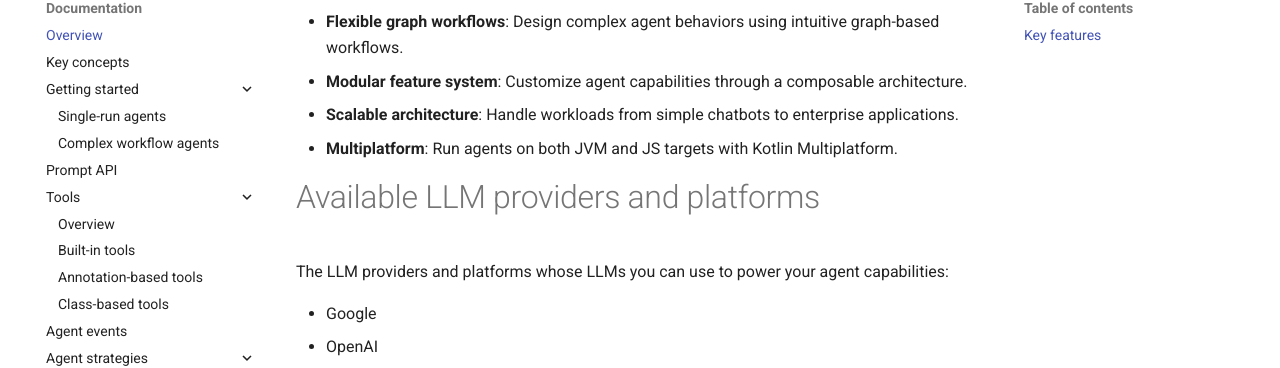
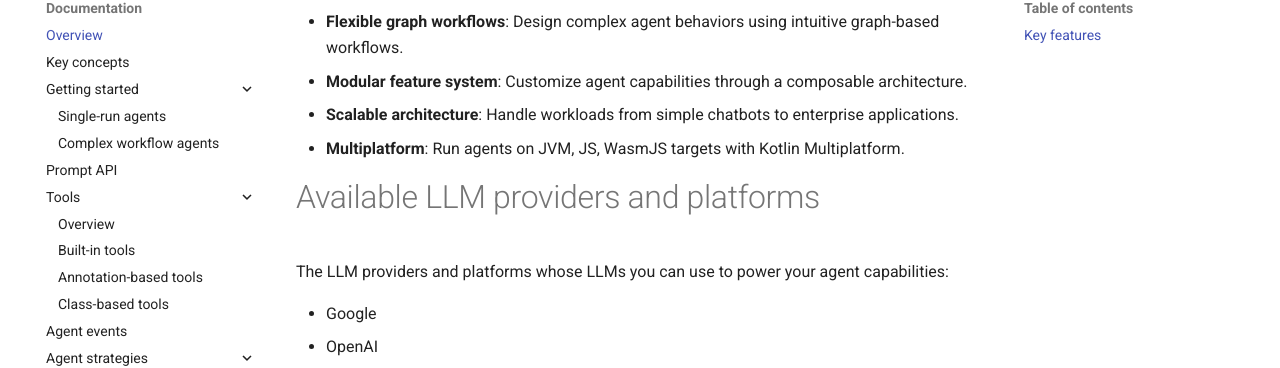
Before and after one commit to JetBrains/koog-docs, an MkDocs documentation site: the page built from docs/index.md, in a window 1280 px wide and 900 px high, scrolled down 956 px. Shown: the part 121-489 px from the top of the window. Built offline with MkDocs 1.6.1 and Material for MkDocs 9.7.7, drawn with Linux system fonts in a browser that asks for light colours; comment, search, counter and statistics services are not loaded.

Commit message:
Add missing WasmJS (#64)
Add missing WasmJS target to the Multiplatform feature in the Key features chapter

```diff
--- a/docs/index.md
+++ b/docs/index.md
@@ -25,7 +25,7 @@ Key features of Koog include:
 - **Flexible graph workflows**: Design complex agent behaviors using intuitive graph-based workflows.
 - **Modular feature system**: Customize agent capabilities through a composable architecture.
 - **Scalable architecture**: Handle workloads from simple chatbots to enterprise applications.
-- **Multiplatform**: Run agents on both JVM and JS targets with Kotlin Multiplatform.
+- **Multiplatform**: Run agents on JVM, JS, WasmJS targets with Kotlin Multiplatform.
 
 # Available LLM providers and platforms
 
```
